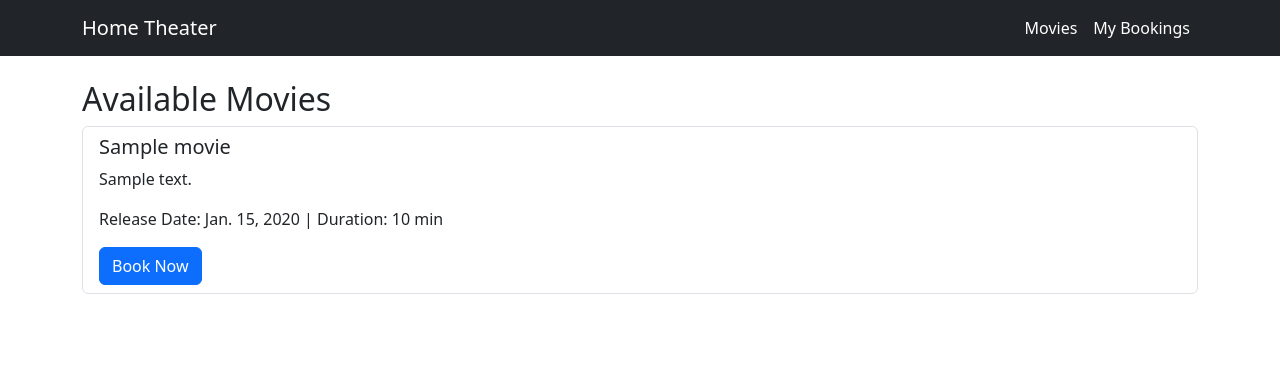
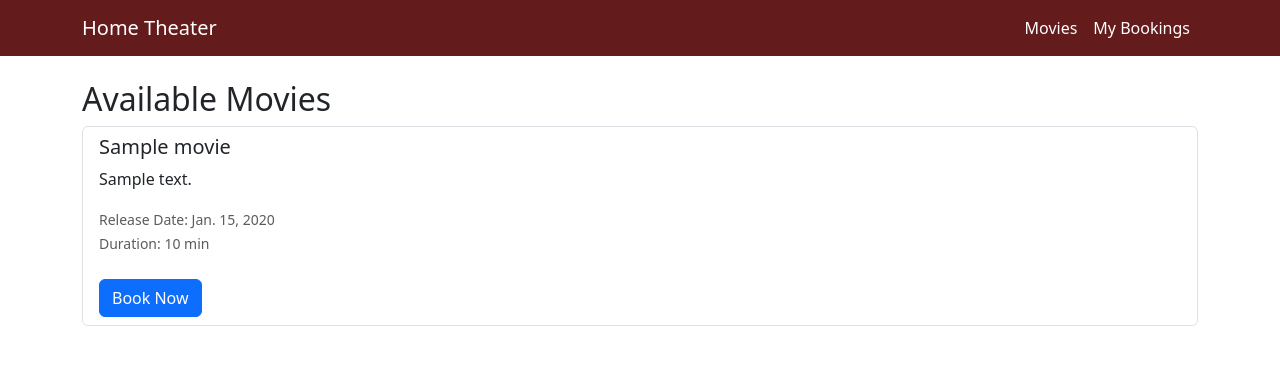
Before and after one commit to Marwinu/cs4300, a Django app: template homework2/bookings/templates/bookings/movie_list.html in a window 1280 px wide. Shown: the top 365 px of the page. Run offline with Django 4.2, Linux system fonts and the light colour scheme; the template is opened without the code that fills it: values that come from a table or form of the project are taken from there, others are empty; tables that the repository leaves empty hold one stand-in row (values such as "Sample post").

Commit message:
added comments to html files

```diff
--- a/homework2/bookings/templates/bookings/base.html
+++ b/homework2/bookings/templates/bookings/base.html
@@ -7,11 +7,15 @@
     <link rel="stylesheet" href="https://cdn.jsdelivr.net/npm/bootstrap@5.3.8/dist/css/bootstrap.min.css">
 </head>
 <body>
-    <nav class="navbar navbar-expand-lg navbar-dark bg-dark mb-4">
+    <!-- Navigation bar -->
+    <nav class="navbar navbar-expand-lg navbar-dark mb-4" style="background-color: #641b1b;">
         <div class="container">
+            <!-- Logo on left-->
             <a class="navbar-brand" href="{% url 'movie_list' %}">Home Theater</a>
-            <div class="navbar-nav ms-auto">
+            <div class="navbar-nav ms-auto">  <!-- Pushes nav links to the right -->
+                <!-- Movie link -->
                 <a class="nav-link text-white" href="{% url 'movie_list' %}">Movies</a>
+                <!-- Booking history link -->
                 <a class="nav-link text-white" href="{% url 'booking_history' %}">My Bookings</a>
             </div>
         </div>
--- a/homework2/bookings/templates/bookings/booking_history.html
+++ b/homework2/bookings/templates/bookings/booking_history.html
@@ -4,6 +4,8 @@
 
 {% block content %}
 <h2>Current Booking History</h2>
+
+<!-- Bootstrap table  -->
 <table class="table">
     <thead>
         <tr>
@@ -13,10 +15,14 @@
         </tr>
     </thead>
     <tbody>
+    <!-- Loops through each booking and displays  -->
     {% for booking in bookings %}
         <tr>
+            <!-- Displays movie title  -->
             <td>{{ booking.movie.title }}</td>
+             <!-- Displays seat number  -->
             <td>{{ booking.seat.seat_number }}</td>
+             <!-- Displays booking date  -->
             <td>{{ booking.booking_date }}</td>
         </tr>
     {% endfor %}
--- a/homework2/bookings/templates/bookings/movie_list.html
+++ b/homework2/bookings/templates/bookings/movie_list.html
@@ -4,12 +4,19 @@
 
 {% block content %}
 <h2>Available Movies</h2>
+
+<!-- Boostrayp list group, displays movies as a card item-->
 <ul class="list-group">
 {% for movie in movies %}
+    <!-- Each movie being a list item-->
     <li class="list-group-item">
         <h5>{{ movie.title }}</h5>
         <p>{{ movie.description }}</p>
-        <p>Release Date: {{ movie.release_date }} | Duration: {{ movie.duration }} min</p>
+        <small class="text-muted">Release Date: {{ movie.release_date }}</small><br>
+        <small class="text-muted">Duration: {{ movie.duration }} min</small>
+        <br><br>
+
+          <!-- Book Now button links to seat booking page -->
         <a href="{% url 'book_seat' movie.id %}" class="btn btn-primary">Book Now</a>
     </li>
 {% endfor %}
--- a/homework2/bookings/templates/bookings/seat_booking.html
+++ b/homework2/bookings/templates/bookings/seat_booking.html
@@ -3,13 +3,19 @@
 {% block title %}Book Seat{% endblock %}
 
 {% block content %}
+<!-- Shows the movie for booking-->
 <h2>Book Seat for {{ movie.title }}</h2>
 <form method="post">
+    <!-- Django security token! -->
     {% csrf_token %}
+
     <div class="mb-3">
+        <!-- Seat number input -->
         <label for="seat_number" class="form-label">Seat Number</label>
+        <!-- Number Input -->
         <input type="number" class="form-control" id="seat_number" name="seat_number" min="1" required>
     </div>
+    <!-- Submit button -->
     <button type="submit" class="btn btn-success">Book Seat</button>
 </form>
 {% endblock %}
```
